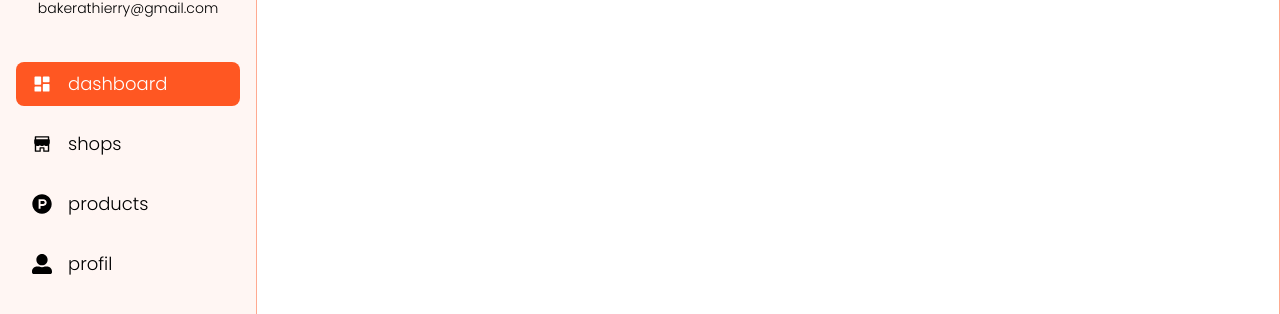
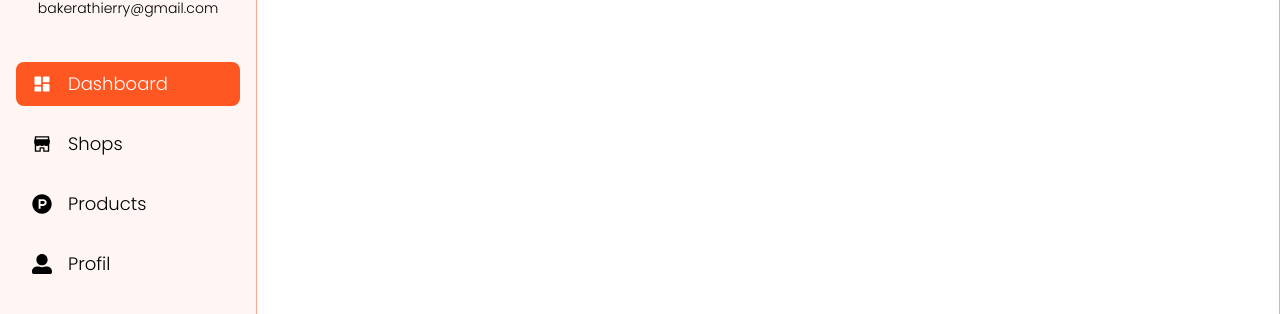
Before and after one commit to CREDO23/fr-gda-portfolio1, a Next.js app: page /seller/dashboard in a window 1280 px wide. Shown: the part 298-612 px from the top of the page. Built offline with nearby package versions, Linux system fonts and the light colour scheme.

Commit message:
feat: add the sidebar

```diff
--- a/src/app/seller/dashboard/layout.tsx
+++ b/src/app/seller/dashboard/layout.tsx
@@ -15,20 +15,23 @@ export default function DashboardLayout({
   children: ReactNode;
 }): JSX.Element {
   const menus = [
-    { title: "dashboard", icon: <BiSolidDashboard />, path: "/seller/dashboard" },
-    { title: "shops", icon: <AiFillShop />, path: "/seller/dashboard/shops" },
     {
-      title: "products",
+      title: "Dashboard",
+      icon: <BiSolidDashboard />,
+      path: "/seller/dashboard",
+    },
+    { title: "Shops", icon: <AiFillShop />, path: "/seller/dashboard/shops" },
+    {
+      title: "Products",
       icon: <FaProductHunt />,
       path: "/seller/dashboard/products",
     },
-    { title: "profil", icon: <FaUserAlt />, path: "/seller/dashboard/profile" },
+    { title: "Profil", icon: <FaUserAlt />, path: "/seller/dashboard/profile" },
   ];
+
   const currentPath = usePathname();
   const [collapse, setCollapse] = useState<boolean>(false);
-  const [menu, setMenu] = useState<string>("dashboard");
-
-  // console.log(currentPath.split("/"))
+  const [menu, setMenu] = useState<string>("Dashboard");
 
   return (
     <Layout noScroll showFooter={false}>
@@ -58,7 +61,6 @@ export default function DashboardLayout({
 
           <ul className={` ${collapse ? "p-[.5rem]" : "p-4"}`}>
             {menus.map((item) => {
-              console.log(currentPath == item.path);
               return (
                 <li onClick={() => setMenu(item.title)} key={item.title}>
                   <Link
```
